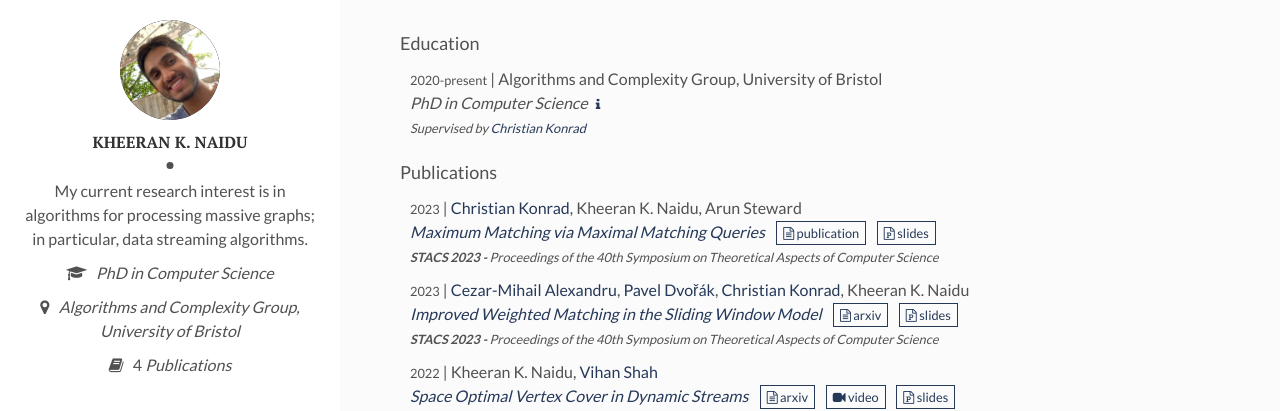
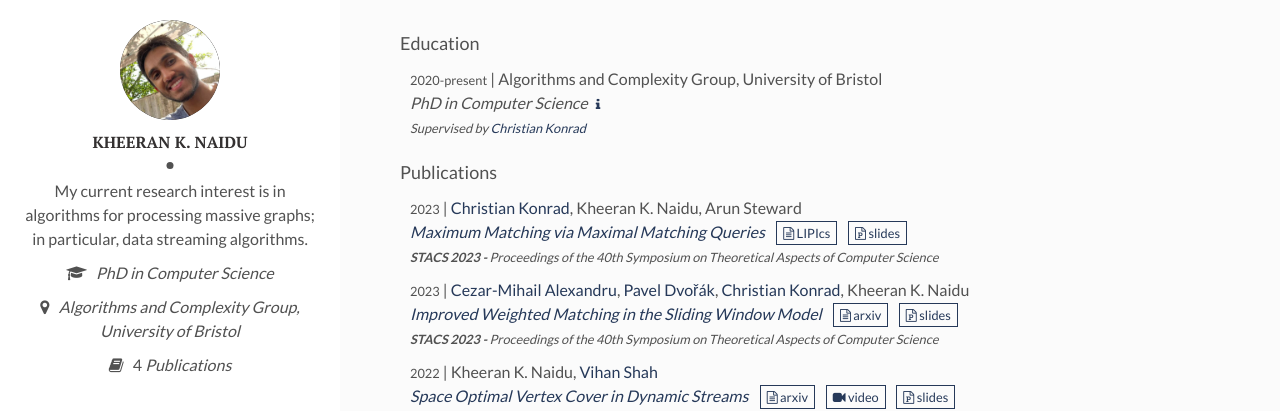
Before and after one commit to kheeran/kheeran.github.io, a Jekyll site: the page built from index.html, in a window 1280 px wide and 900 px high. Shown: the top 411 px of the window. Built offline with Jekyll 4.4.1, drawn with Linux system fonts in a browser that asks for light colours; the list of posts is cut into pages by our own code.

Commit message:
minor layout change

```diff
--- /dev/null
+++ b/_includes/post_tags.html
@@ -0,0 +1,19 @@
+<div class="home-page-tag">
+    {% for list_str in list_array %}
+    {% assign list = list_str | split: ' & ' %}
+    {% assign key = list[0] %}
+    {% assign key_text = list[0] %}
+    {% assign icon = list[1] %}
+    {% if key == 'arxiv' and post[key] == false and post.publication %}
+    {% assign key = 'publication' %}
+    {% if post.book_series %}{% assign key_text = post.book_series %}{% endif %}
+    {% endif %}
+    {% if post[key] %} &nbsp; <a href="{{ post[key] }}" target="_blank"><i class="{{ icon }}"></i>&nbsp;{{ key_text }}</a>{% endif %}
+    {% endfor %}
+  </div>
+  {% for list_simple_str in list_array_simple %}
+  {% assign list = list_simple_str | split: ' & ' %}
+  {% assign key = list[0] %}
+  {% assign icon = list[1] %}
+  {% if post[key] %} &nbsp; <a href="{{ post[key] }}" target="_blank"><i class="{{ icon }}"></i></a>{% endif %}
+  {% endfor %}
--- a/index.html
+++ b/index.html
@@ -32,24 +32,8 @@
       {% assign dynamic_text_short = post.title_short %}
       <em>{% if post.content.size > 1 %}<a href="{{ site.baseurl }}{{ post.url }}">{% include dynamic_text.html %}</a>{% else %}{% include dynamic_text.html %}{% endif %}</em>
       <small>
-        <!-- Handle external links -->
-        <div class="home-page-tag">
-          {% for list_str in list_array %}
-          {% assign list = list_str | split: ' & ' %}
-          {% assign key = list[0] %}
-          {% assign icon = list[1] %}
-          {% if key == 'arxiv' and post[key] == false and post.publication %}
-          {% assign key = 'publication' %}
-          {% endif %}
-          {% if post[key] %} &nbsp; <a href="{{ post[key] }}" target="_blank"><i class="{{ icon }}"></i>&nbsp;{{ key }}</a>{% endif %}
-          {% endfor %}
-        </div>
-          {% for list_simple_str in list_array_simple %}
-          {% assign list = list_simple_str | split: ' & ' %}
-          {% assign key = list[0] %}
-          {% assign icon = list[1] %}
-          {% if post[key] %} &nbsp; <a href="{{ post[key] }}" target="_blank"><i class="{{ icon }}"></i></a>{% endif %}
-          {% endfor %}
+        <!-- Handle post links and tags -->
+        {% include post_tags.html %}
       </small>
     </span>
     {% assign dynamic_text_full = post.description %}
```
